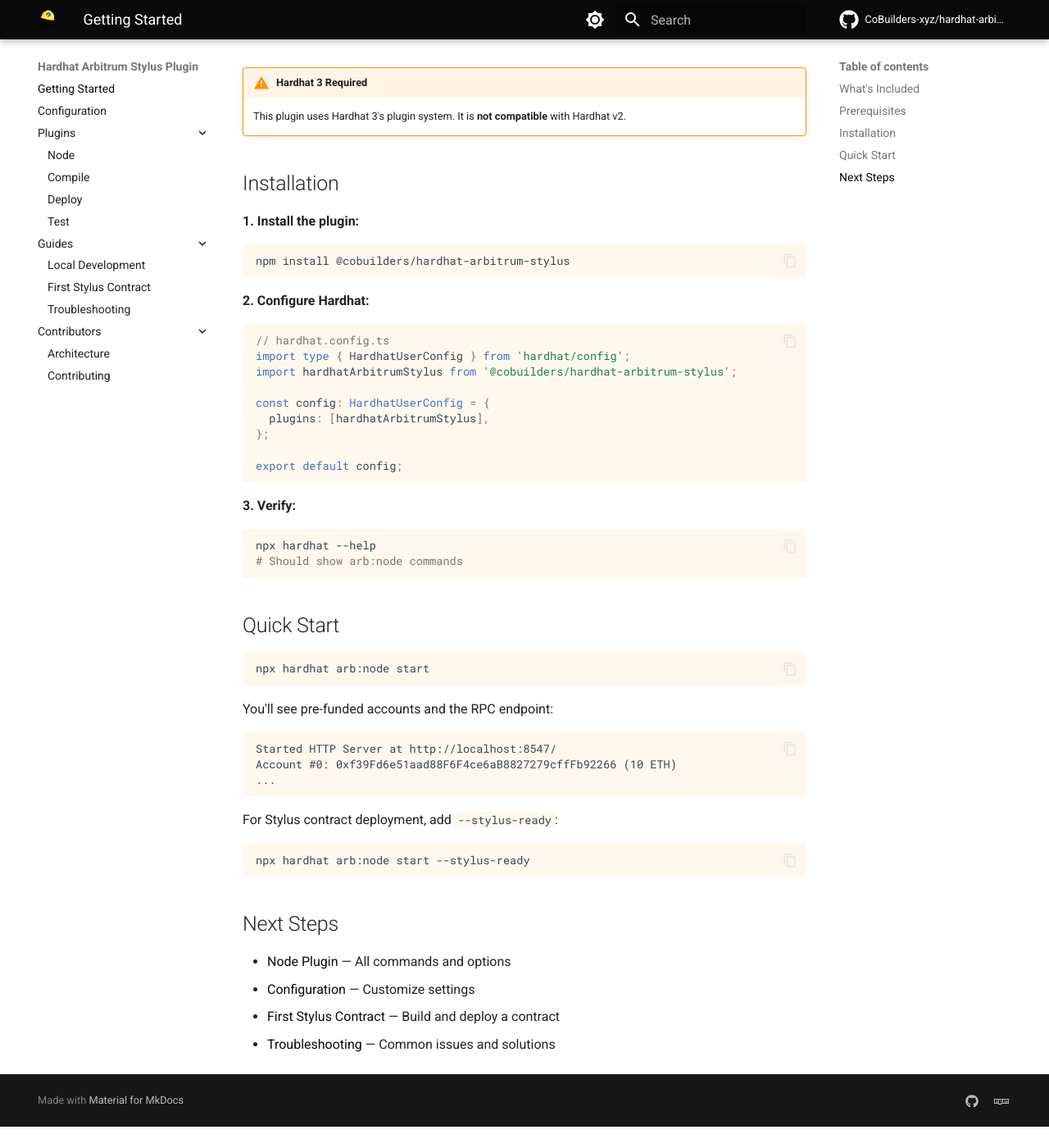
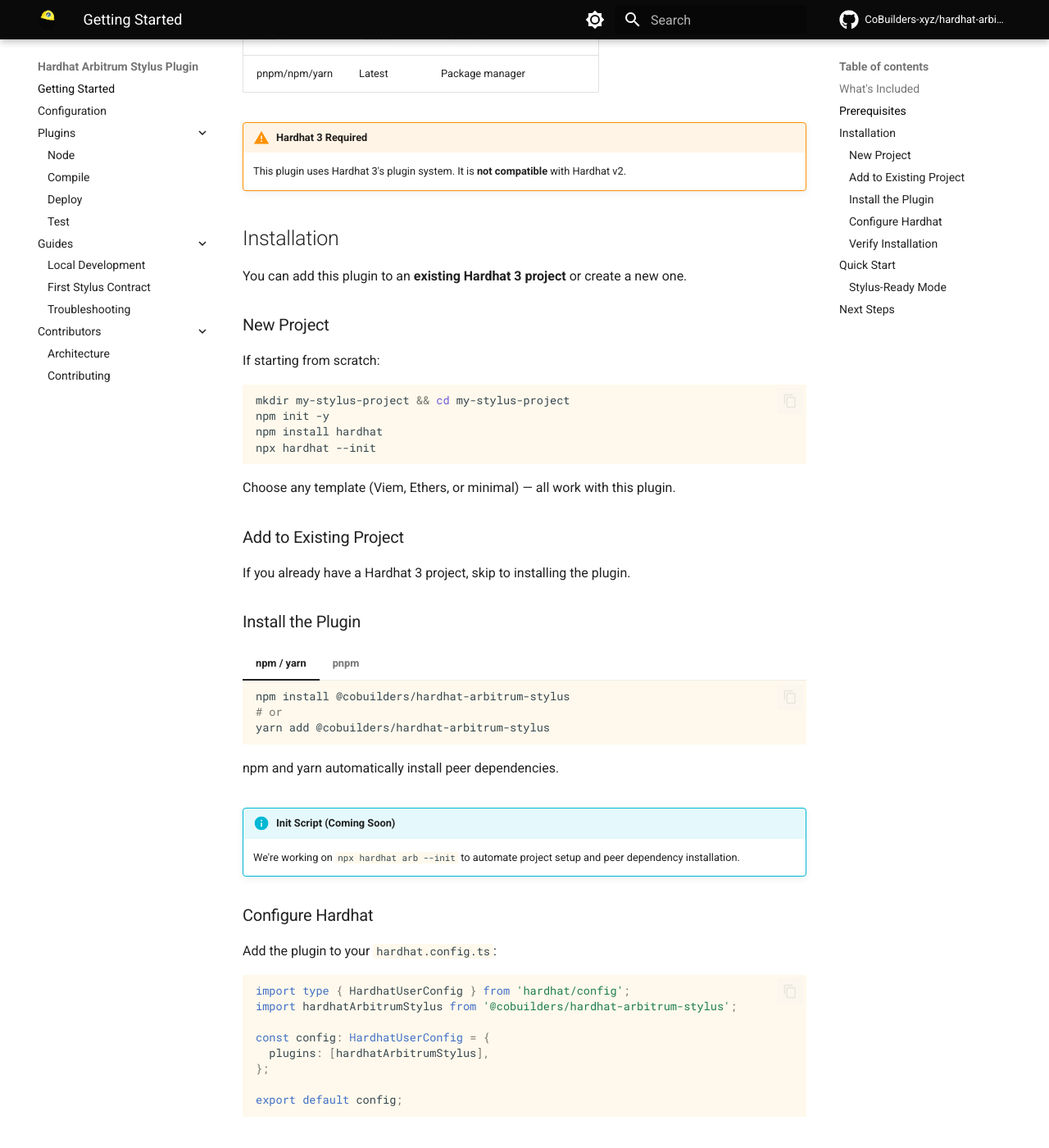
Before and after one commit to CoBuilders-xyz/hardhat-arbitrum-stylus, an MkDocs documentation site: the page built from docs/src/index.md, in a window 1280 px wide and 1400 px high, scrolled down 917 px. Shown: the whole window at 82% size. Built offline with MkDocs 1.6.1 and Material for MkDocs 9.7.7, drawn with Linux system fonts in a browser that asks for light colours; comment, search, counter and statistics services are not loaded; before the commit the page ends 2291 px from its top, so only the background shows below that; some of the changed text lies outside the part shown.

Commit message:
Updated documentation for Hardhat plugin

````diff
--- a/docs/src/index.md
+++ b/docs/src/index.md
@@ -6,6 +6,8 @@ Hardhat plugin suite for Arbitrum Stylus development.
     Some features are coming soon. See [Plugins](plugins/index.md) for current status.
 
 ## What's Included
+
+`@cobuilders/hardhat-arbitrum-stylus` is a **plugin bundler** that includes all the individual plugins:
 
 | Plugin | Description | Status |
 |--------|-------------|--------|
@@ -21,24 +23,65 @@ Hardhat plugin suite for Arbitrum Stylus development.
 | **Hardhat** | **v3** | Required (v2 not supported) |
 | Node.js | v22+ | [nodejs.org](https://nodejs.org) or `nvm install 22` |
 | Docker | Latest | [docker.com](https://docker.com) |
-| pnpm/npm | Latest | Package manager |
-
+| pnpm/npm/yarn | Latest | Package manager |
 
 !!! warning "Hardhat 3 Required"
     This plugin uses Hardhat 3's plugin system. It is **not compatible** with Hardhat v2.
 
 ## Installation
 
-**1. Install the plugin:**
+You can add this plugin to an **existing Hardhat 3 project** or create a new one.
+
+### New Project
+
+If starting from scratch:
 
 ```bash
-npm install @cobuilders/hardhat-arbitrum-stylus
+mkdir my-stylus-project && cd my-stylus-project
+npm init -y
+npm install hardhat
+npx hardhat --init
 ```
 
-**2. Configure Hardhat:**
+Choose any template (Viem, Ethers, or minimal) — all work with this plugin.
+
+### Add to Existing Project
+
+If you already have a Hardhat 3 project, skip to installing the plugin.
+
+### Install the Plugin
+
+=== "npm / yarn"
+
+    ```bash
+    npm install @cobuilders/hardhat-arbitrum-stylus
+    # or
+    yarn add @cobuilders/hardhat-arbitrum-stylus
+    ```
+
+    npm and yarn automatically install peer dependencies.
+
+=== "pnpm"
+
+    ```bash
+    pnpm add @cobuilders/hardhat-arbitrum-stylus
+    ```
+
+    pnpm does not install peer dependencies automatically. You may need to install them manually:
+
+    ```bash
+    pnpm add @cobuilders/hardhat-arb-node @cobuilders/hardhat-arb-compile \
+             @cobuilders/hardhat-arb-deploy @cobuilders/hardhat-arb-test
+    ```
+
+!!! info "Init Script (Coming Soon)"
+    We're working on `npx hardhat arb --init` to automate project setup and peer dependency installation.
+
+### Configure Hardhat
+
+Add the plugin to your `hardhat.config.ts`:
 
 ```typescript
-// hardhat.config.ts
 import type { HardhatUserConfig } from 'hardhat/config';
 import hardhatArbitrumStylus from '@cobuilders/hardhat-arbitrum-stylus';
 
@@ -49,7 +92,7 @@ const config: HardhatUserConfig = {
 export default config;
 ```
 
-**3. Verify:**
+### Verify Installation
 
 ```bash
 npx hardhat --help
@@ -57,6 +100,8 @@ npx hardhat --help
 ```
 
 ## Quick Start
+
+Start a local Arbitrum node:
 
 ```bash
 npx hardhat arb:node start
@@ -70,11 +115,18 @@ Account #0: 0xf39Fd6e51aad88F6F4ce6aB8827279cffFb92266 (10 ETH)
 ...
 ```
 
-For Stylus contract deployment, add `--stylus-ready`:
+### Stylus-Ready Mode
+
+!!! warning "Work in Progress"
+    The `--stylus-ready` flag is experimental. We're still working on Cache Manager support for nitro-devnode testing environments.
+
+For Stylus contract deployment, use `--stylus-ready` to deploy the required infrastructure:
 
 ```bash
 npx hardhat arb:node start --stylus-ready
 ```
+
+This deploys CREATE2 Factory, Cache Manager, and StylusDeployer contracts.
 
 ## Next Steps
 
````
Also changed, not shown: docs/src/configuration.md (+1 -1 lines).
